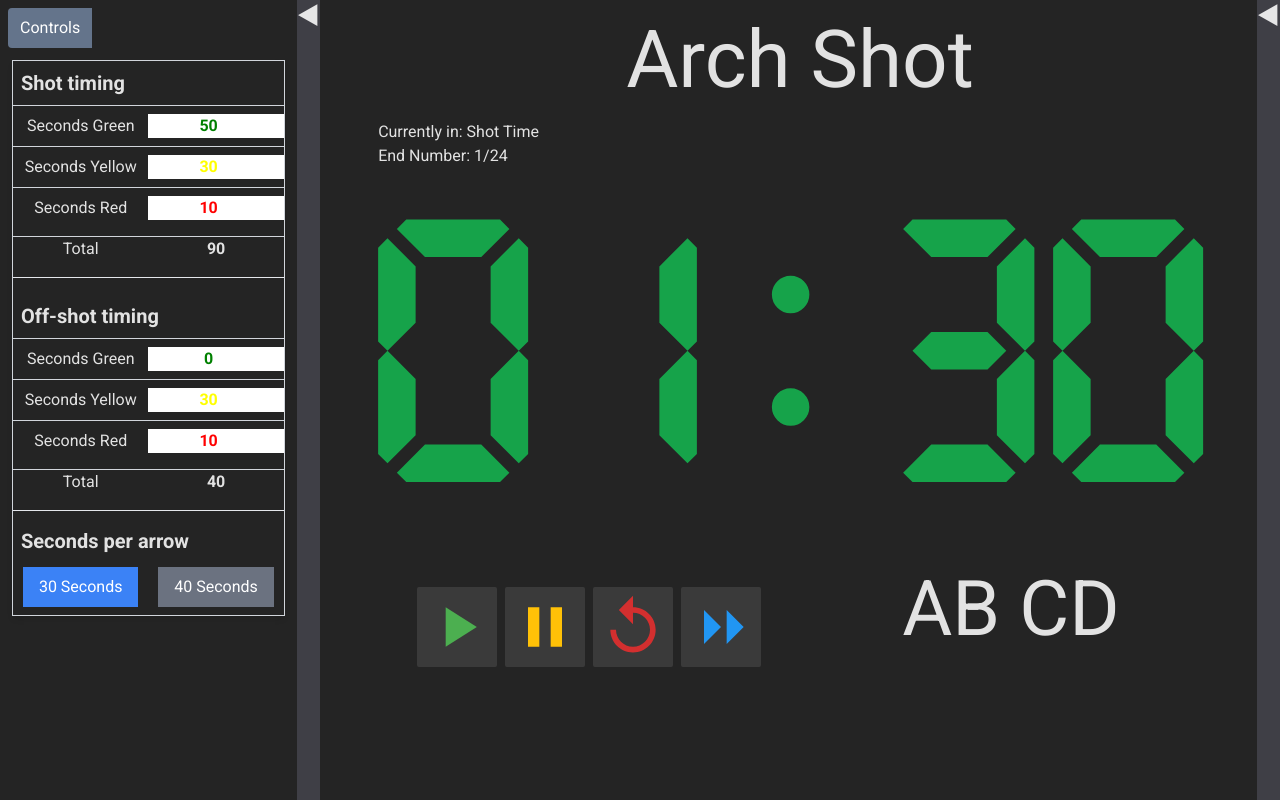
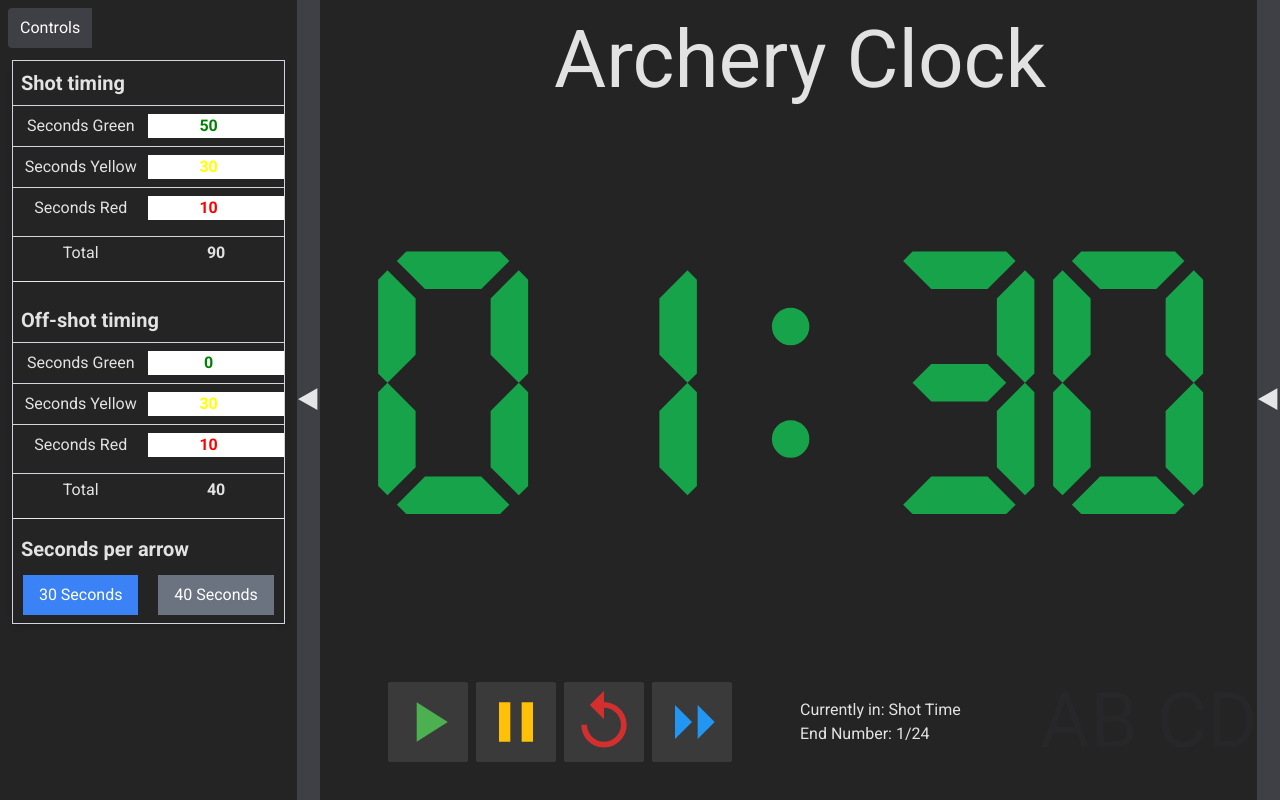
Before and after one commit to FrankB45/capstone, a React (Vite) app in the folder frontend/: page / in a window 1280 px wide. Built offline with nearby package versions, Linux system fonts and the light colour scheme; a web font is replaced by a local one.

Commit message:
Made the application look a bit better, modified the flex, changed padding

```diff
--- a/frontend/src/App.jsx
+++ b/frontend/src/App.jsx
@@ -47,14 +47,14 @@ function App() {
       <SlideBar isOpen={isLeftOpen} setIsOpen={setIsOpen} side='left'>
         <div className="flex flex-row mb-2">
           <Button
-            className={`py-2 px-3 ${isControls ? 'bg-slate-500 text-white' : 'bg-gray-300 text-black'} rounded-l`}
+            className={`py-2 px-3 ${isControls ? 'bg-zinc-700 text-white' : 'bg-gray-300 text-black'} rounded-l`}
             onClick={() => setIsControls(true)}
           >
             Controls
           </Button>
           {loggedInUser && (
             <Button
-              className={`py-2 px-3 ${!isControls ? 'bg-slate-500 text-white' : 'bg-gray-300 text-black'} rounded-r`}
+              className={`py-2 px-3 ${!isControls ? 'bg-zinc-700 text-white' : 'bg-gray-300 text-black'} rounded-r`}
               onClick={() => setIsControls(false)}
             >
               ScoreBoard
@@ -68,7 +68,7 @@ function App() {
         )}
       </SlideBar>
       <div className='flex flex-col items-center justify-start h-screen flex-1 grow'>
-        <h1 style={{fontSize:'min(10vw, 10vh)'}} className=''>Arch Shot</h1>
+        <h1 style={{fontSize:'min(10vw, 10vh)'}} className=''>Archery Clock</h1>
         <Game timeSet={timeSet} offTimeSet={offTimeSet} />
       </div>
       <SlideBar isOpen={isRightOpen} setIsOpen={setIsOpen} side='right'>
--- a/frontend/src/components/Auth/AuthSection.jsx
+++ b/frontend/src/components/Auth/AuthSection.jsx
@@ -40,7 +40,7 @@ const AuthSection = ({ loggedInUser, setLoggedInUser }) => {
               <p>Currently has 0 games</p>
               <p>Average score: 0</p>
             </CardBody>
-            <Button onClick={() => handleSubmit('logout')} className="py-2 px-3 bg-slate-500 text-white rounded-sm w-full">Logout</Button>
+            <Button onClick={() => handleSubmit('logout')} className="py-2 px-3 bg-zinc-700 text-white rounded-sm w-full">Logout</Button>
             </div>
           ) : (
           <>
--- a/frontend/src/components/Controls/TimeSection.jsx
+++ b/frontend/src/components/Controls/TimeSection.jsx
@@ -16,8 +16,8 @@ function TimeSection({ title, times, onTimeChange }) {
                     onTimeChange={onTimeChange}
                      />
             ))}
-        <Row className="mt-2">
-          <Col xs="6" className="flex border-t border-gray-300 items-center">
+        <Row className="pt-2">
+          <Col xs="6" className="pt-1 flex border-t border-gray-300 items-center">
           <CardText className='w-1/2 text-center'>Total</CardText>
             <p className='w-1/2 text-center font-bold'>{times.reduce((acc, time) => {
               return acc + time.value;
--- a/frontend/src/components/Game.jsx
+++ b/frontend/src/components/Game.jsx
@@ -50,7 +50,7 @@ function Game({timeSet, offTimeSet}) {
 
 
   return (
-    <div>
+    <div className='flex-1 w-full h-full'>
       <CountDown timeSet={currentTimeSet} isInShotTimer={isInShotTimer} endNum={endNum} handleTimerFinish={handleTimerFinish} isRunning={isTimerRunning} setIsRunning={setIsTimerRunning} />
     </div>
   )
--- a/frontend/src/components/ShotClock/CountDown.jsx
+++ b/frontend/src/components/ShotClock/CountDown.jsx
@@ -99,11 +99,10 @@ function CountDown({ gameState, timeSet, isInShotTimer, endNum, handleTimerFinis
 
   return (
     <div className='flex-1 w-full h-full'>
-      <p>Currently in: {isInShotTimer() ? "Shot Time" : "Off-Shot Time"}</p>
-      <p>End Number: {endNum}/24</p>
+
       <div style={{
         fontSize: 'min(10vw, 20vh)'
-      }} className={`flex flex-col items-center justify-center ${getColor()}`}>
+      }} className={`flex flex-col items-center justify-center h-4/5 ${getColor()}`}>
         <div style={{
           fontSize: '3em',
           fontFamily: 'tech'
@@ -112,11 +111,19 @@ function CountDown({ gameState, timeSet, isInShotTimer, endNum, handleTimerFinis
         </div>
 
       </div>
-      <div className='flex'>
+      <div className='flex justify-center items-center'>
         <Controls handleStart={handleStart} handlePause={handlePause} handleStop={handleStop} handleReverse={handleReverse} />
+        <div className='w-1/4'>
+          <p style={{
+        fontSize: 'min(2vw, 2vh)'
+      }} >Currently in: {isInShotTimer() ? "Shot Time" : "Off-Shot Time"}</p>
+          <p style={{
+        fontSize: 'min(2vw, 2vh)'
+      }} >End Number: {endNum}/24</p>
+        </div>
         <h1 style={{
           fontSize: 'min(6vw, 10vh)'
-        }} className='w-1/2 text-center' >AB CD</h1>
+        }} className='w-1/4 text-zinc-800' >AB CD</h1>
       </div>
     </div>
   )
--- a/frontend/src/components/SlideBar.jsx
+++ b/frontend/src/components/SlideBar.jsx
@@ -15,7 +15,7 @@ function SlideBar({ isOpen, setIsOpen, side = 'left', children }) {
                     {children}
                 </div>
             </div>
-            <Button onClick={() => setIsOpen(side)} className='flex text-2xl font-extrabold bg-zinc-700 z-50'>{isOpen
+            <Button onClick={() => setIsOpen(side)} className='flex text-2xl items-center font-extrabold bg-zinc-700 z-50'>{isOpen
     ? (isLeft ? '◀' : '▶')
     : (isLeft ? '▶' : '◀')
 }</Button>
```
